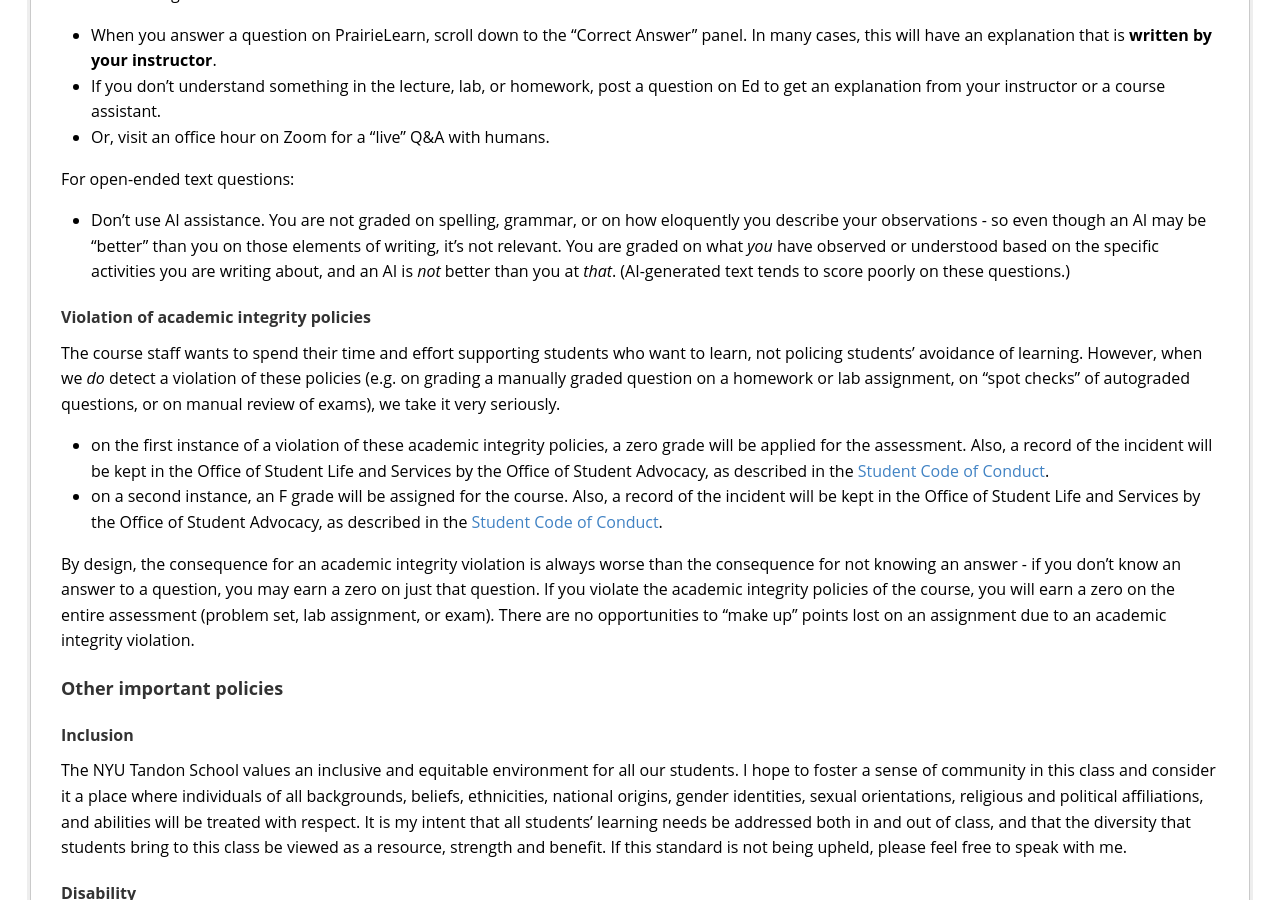
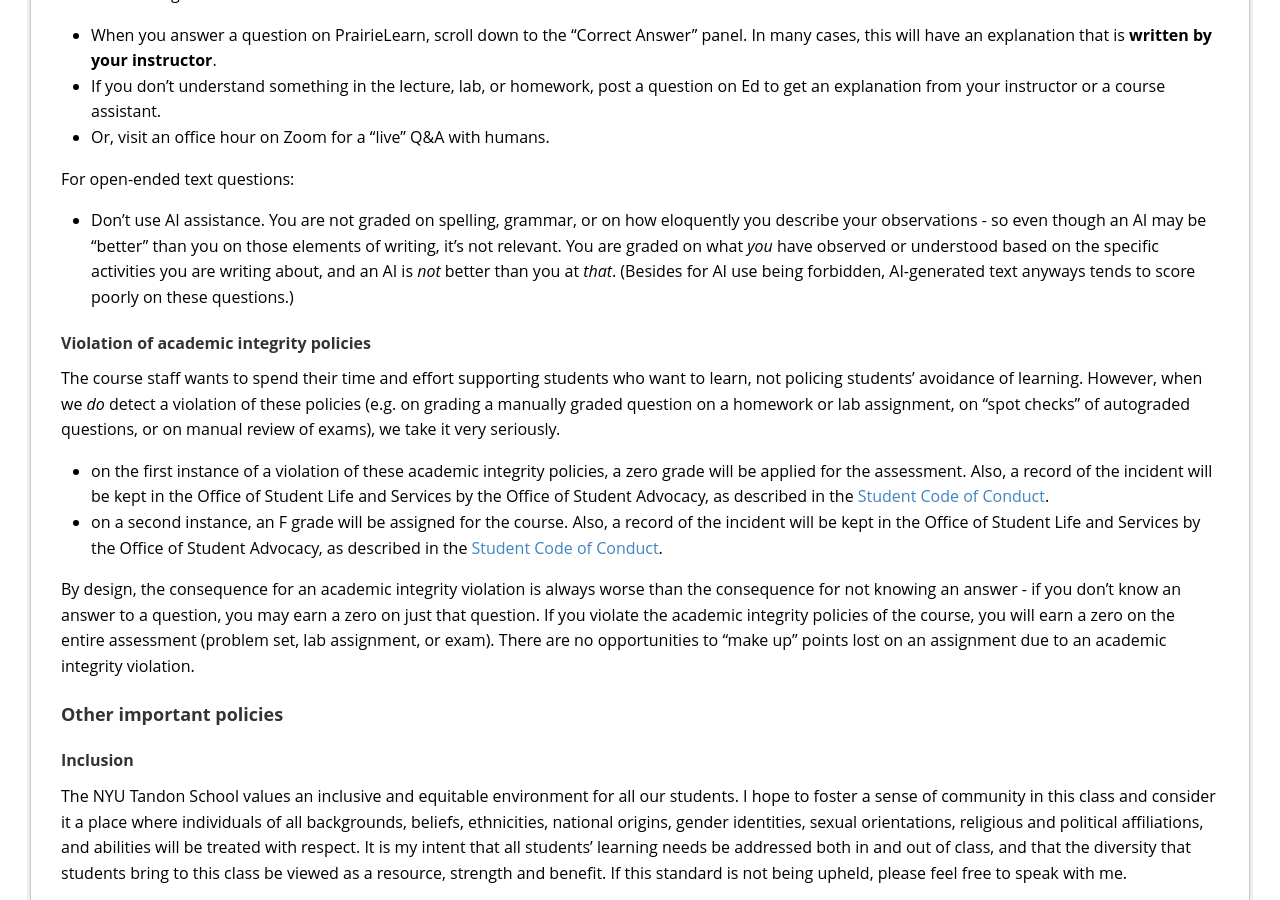
Before and after one commit to ffund/intro-ml-tss21, a Jekyll site: the page syllabus/in-person.html, which Jekyll copies as it is, in a window 1280 px wide and 900 px high, scrolled down 7780 px. Built offline with Jekyll 4.4.1, drawn with Linux system fonts in a browser that asks for light colours.

Commit message:
Update syllabus

```diff
--- a/syllabus/in-person.html
+++ b/syllabus/in-person.html
@@ -571,8 +571,9 @@ on how eloquently you describe your observations - so even though an AI
 may be “better” than you on those elements of writing, it’s not
 relevant. You are graded on what <em>you</em> have observed or
 understood based on the specific activities you are writing about, and
-an AI is <em>not</em> better than you at <em>that</em>. (AI-generated
-text tends to score poorly on these questions.)</li>
+an AI is <em>not</em> better than you at <em>that</em>. (Besides for AI
+use being forbidden, AI-generated text anyways tends to score poorly on
+these questions.)</li>
 </ul>
 <h4 id="violation-of-academic-integrity-policies">Violation of academic
 integrity policies</h4>
--- a/syllabus/online.html
+++ b/syllabus/online.html
@@ -573,8 +573,9 @@ on how eloquently you describe your observations - so even though an AI
 may be “better” than you on those elements of writing, it’s not
 relevant. You are graded on what <em>you</em> have observed or
 understood based on the specific activities you are writing about, and
-an AI is <em>not</em> better than you at <em>that</em>. (AI-generated
-text tends to score poorly on these questions.)</li>
+an AI is <em>not</em> better than you at <em>that</em>. (Besides for AI
+use being forbidden, AI-generated text anyways tends to score poorly on
+these questions.)</li>
 </ul>
 <h4 id="violation-of-academic-integrity-policies">Violation of academic
 integrity policies</h4>
```
Also changed, not shown: syllabus/integrity.md (+1 -1 lines).
